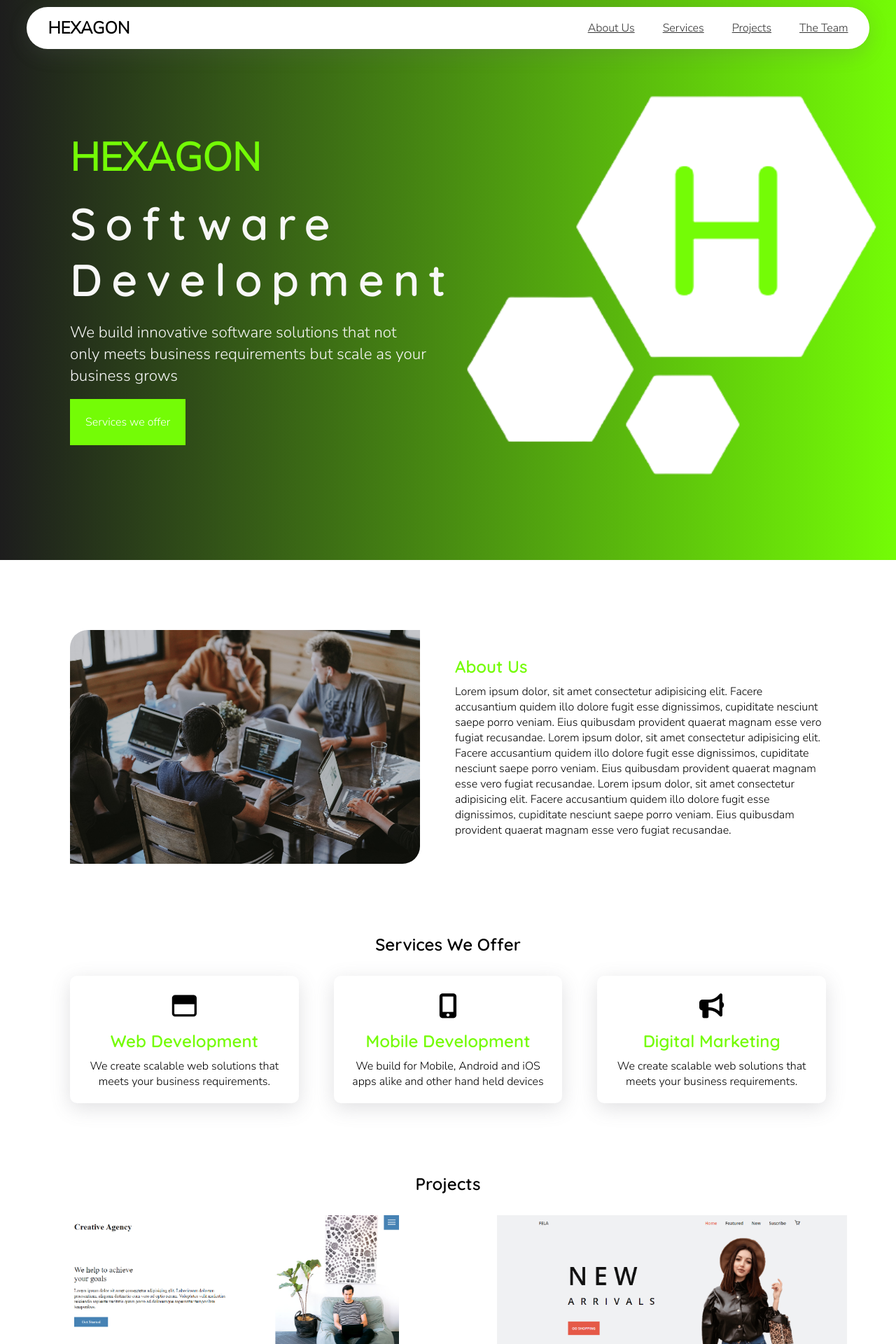
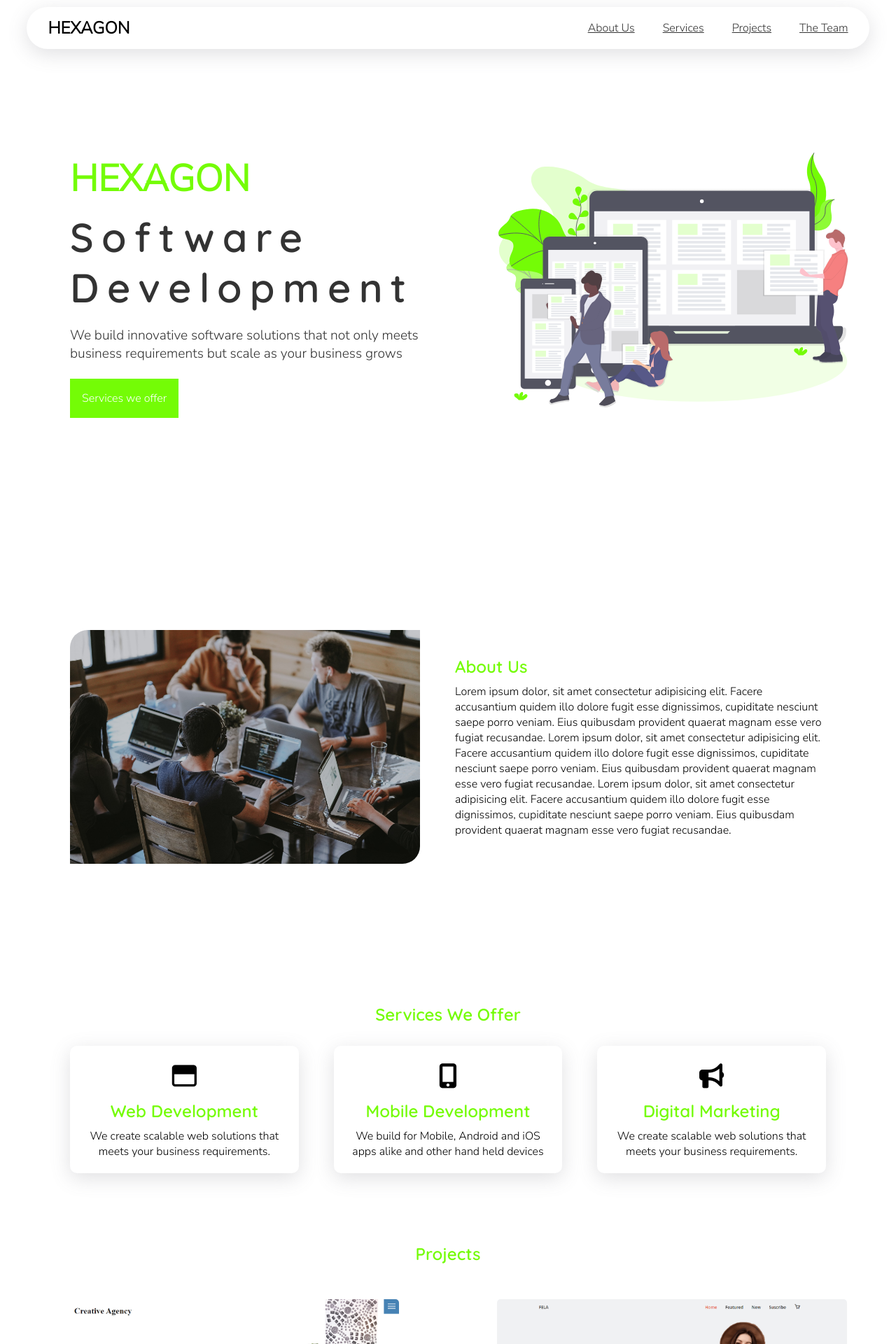
Before and after one commit to lekandev/hexagon.ng, a Vue app: page / in a window 1280 px wide. Shown: the top 1920 px of the page at 70% size. Built offline with nearby package versions, Linux system fonts and the light colour scheme; what particles.vue3 would draw is missing.

Commit message:
V1 done again

```diff
--- a/src/components/About.vue
+++ b/src/components/About.vue
@@ -27,7 +27,7 @@ export default {
 <style scoped lang="scss">
 @import "./utilities/_variables";
 .about {
-  padding: 100px 100px 0px 100px;
+  padding: 100px 100px 100px 100px;
 
   .about__container {
     display: flex;
@@ -53,7 +53,7 @@ export default {
 
 @media screen and (max-width: 640px) {
   .about {
-    padding: 50px 50px 0px 50px;
+    padding: 50px 50px 50px 50px;
 
     .about__container {
       flex-direction: column;
--- a/src/components/Contact.vue
+++ b/src/components/Contact.vue
@@ -2,6 +2,10 @@
   <section class="contact">
     <div class="contact__form">
       <h2 class="contact__title">Contact Us</h2>
+      <p class="contact__epistle">
+        "The internet is a very busy highway, come lets direct some of that
+        traffic to you"
+      </p>
       <form action="" method="POST">
         <input type="text" placeholder="John Doe" />
         <input type="text" placeholder="johndoe@gmail.com" />
@@ -32,7 +36,15 @@ export default {
 
     .contact__title {
       text-align: center;
-      margin-bottom : 20px;
+      margin-bottom: 15px;
+      color: $text-color1;
+    }
+
+    .contact__epistle {
+      text-align: center;
+      width: 300px;
+      margin-bottom: 15px;
+      color: $text-color3;
     }
 
     form {
--- a/src/components/DevProcess.vue
+++ b/src/components/DevProcess.vue
@@ -1,6 +1,6 @@
 <template>
     <section class="devProcess">
-        <h2 class="devProcess__title">Our Development Process</h2>
+        <h2 class="devProcess__title">Development Process</h2>
         <ul class="devProcesses">
             <li class="process">
                 <img src="../assets/undraw_Wireframing.svg" alt="">
@@ -29,10 +29,12 @@ export default {
 </script>
 
 <style lang="scss" scoped>
+@import "./utilities/_variables";
 .devProcess {
 
     .devProcess__title {
         text-align: center;
+        color: $text-color1;
     }
 
     .devProcesses {
@@ -44,18 +46,15 @@ export default {
         gap: 30px;
         margin: 50px 100px;
 
-        //  .process:not(:last-child) {
-        //    margin-right: 40px;
-        //  }
-
         .process {
             width: 220px;
             height: 220px;
             padding: 10px;
             border-radius: 50%;
-            background-color: rgba(116, 252, 6, 0.45);
+            background-color: rgba(255, 255, 255, 0.45);
             display: grid;
             place-content: center;
+            box-shadow: rgba(100, 100, 111, 0.2) 0px 10px 15px 0px;
 
             img {
             width: 120px;
--- a/src/components/Footer.vue
+++ b/src/components/Footer.vue
@@ -14,5 +14,6 @@ export default {
 footer {
   text-align: center;
   padding: 30px;
+  border-top: 0.5px solid #888;
 }
 </style>
--- a/src/components/Hero.vue
+++ b/src/components/Hero.vue
@@ -11,12 +11,8 @@
       </div>
 
       <div class="hero__right" data-aos="fade-left">
-        <img src="../assets/H.png" alt="" />
+        <img src="../assets/hero_svg.svg" alt="" />
       </div>
-
-      <!-- <div class="hex hexagon1"><h2>H</h2></div>
-      <div class="hex hexagon2"></div>
-      <div class="hex hexagon3"></div> -->
     </div>
 </template>
 
@@ -32,52 +28,42 @@ export default {
 
 .hero {
   width: 100%;
-  height: 100vh;
-  background-image: linear-gradient(
-    to right,
-    rgb(29, 29, 29),
-    rgb(116, 252, 6)
-  );
+  height: 100vh;;
+  background-color: $secondary-color;
   color: $text-color2;
-    // background-blend-mode: multiply;
-    // background-repeat: no-repeat;
   display: flex;
   //   justify-content: center;
   align-items: center;
-  //   color: #fff;
+  color: $text-color3;
 
   .hero__left {
     margin-left: 100px;
     width: 40%;
-    margin-right: 30px;
-    // display: flex;
-    // flex-direction: column;
-    //     justify-content: center;
-    //     // align-items: center;
+    margin-right: 100px; // Little p here
 
     .hero__name {
-      font-size: 3.5rem;
+      font-size: 3.3rem;
       text-transform: uppercase;
-      margin-bottom: 15px;
+      margin-bottom: 10px;
       color: $text-color1;
       font-family: "Nunito Sans", sans-serif;
     }
 
     .hero__agency-name {
-      font-size: 4rem;
-      letter-spacing: 0.8rem;
+      font-size: 3.6rem;
+      letter-spacing: 0.7rem;
       text-transform: capitalize;
       margin-bottom: 20px;
     }
 
     .hero__tagline {
-      font-size: 1.4rem;
+      font-size: 1.2rem;
       margin-bottom: 40px;
       font-family: "Nunito Sans", sans-serif;
     }
 
     .hero__link--button {
-      padding: 20px;
+      padding: 15px;
       color: #fff !important;
       background-color: $primary-color;
       text-decoration: none;
@@ -88,49 +74,19 @@ export default {
 
     .hero__link--button:hover {
       background-color: transparent;
+      color: $text-color1 !important;
     }
   }
 
   .hero__right {
-    //     width: 40%;
+    display: grid;
+    place-content: center;
 
     img {
-      width: 650px;
+      width: 500px;
     }
   }
 }
-
-// .hex {
-//   position: absolute;
-//   background-color: #ffffff;
-//   clip-path: polygon(25% 0%, 75% 0%, 100% 50%, 75% 100%, 25% 100%, 0% 50%);
-//   box-shadow: -33px 28px 5px 0px rgba(0,0,0,0.75);
-// }
-
-// .hexagon1 {
-//   width: 350px;
-//   height: 310px;
-//   top: 150px;
-//   left: 67%;
-//   color: #111;
-//   h2 {
-//     position: absolute;
-//   }
-// }
-
-// .hexagon2 {
-//   width: 200px;
-//   height: 170px;
-//   top: 400px;
-//   left: 58%;
-// }
-
-// .hexagon3 {
-//   width: 90px;
-//   height: 80px;
-//   top: 480px;
-//   left: 73%;
-// }
 
 // media queries
 @media screen and (max-width: 640px) {
--- a/src/components/Pricing.vue
+++ b/src/components/Pricing.vue
@@ -1,7 +1,7 @@
 <template>
   <section class="pricing">
     <h2>Pricing</h2>
-    <p>
+    <p class="pricing__details">
       Our mode of pricing usually depends on the type of website, mobile app or
       service, budget or features required by you or your business as we take
       into deep consideration the welfare of our customers but below are the
@@ -20,8 +20,8 @@
       <div class="pricing__price" data-aos="fade-down">
         <h3>Multi Website</h3>
         <p class="price__desc">
-          A multi page website to give your business an online presence with about 4
-          - 10 pages.
+          A multi page website to give your business an online presence with
+          about 4 - 10 pages.
         </p>
         <b class="price">&#8358;175,000</b>
         <p>Revision Included</p>
@@ -53,12 +53,14 @@ export default {
   margin: 100px;
 
   h2 {
-    margin-bottom: 10px;
+    margin-bottom: 20px;
     color: $text-color1;
   }
 
-  p {
-    margin-bottom: 50px;
+  .pricing__details {
+    margin-left: 60px;
+    margin-right: 60px;
+    margin-bottom: 60px;
   }
 
   .pricing__container {
@@ -103,6 +105,11 @@ export default {
   .pricing {
     margin: 50px;
 
+    .pricing__details {
+      margin-left: 7px;
+      margin-right: 7px;
+    }
+
     .pricing__container {
       grid-row-gap: 50px;
     }
--- a/src/components/ProjectCard.vue
+++ b/src/components/ProjectCard.vue
@@ -27,6 +27,7 @@ export default {
     width: 500px;
     overflow: hidden;
     margin-bottom: 10px;
+    border-radius: 5px;
   }
 
   h2 {
--- a/src/components/Projects.vue
+++ b/src/components/Projects.vue
@@ -44,13 +44,14 @@ export default {
 
   h2 {
     text-align: center;
-    margin-bottom: 30px;
+    margin-bottom: 50px;
+    color: $text-color1;
   }
 
   .projects__container {
     display: grid;
     grid-template-columns: repeat(auto-fit, minmax(540px, 1fr));
-    grid-row-gap: 40px;
+    row-gap: 50px;
   }
 }
 
--- a/src/components/Services.vue
+++ b/src/components/Services.vue
@@ -49,6 +49,7 @@ export default {
   h2 {
     text-align: center;
     margin-bottom: 30px;
+    color: $text-color1;
   }
 
   .services__container {
@@ -58,6 +59,7 @@ export default {
     // align-items: center;
 
     .service {
+      // width: 20rem;
       text-align: center;
       padding: 20px;
       box-shadow: rgba(100, 100, 111, 0.2) 0px 7px 29px 0px;
--- a/src/components/Team.vue
+++ b/src/components/Team.vue
@@ -66,6 +66,7 @@ export default {
   .team__title {
     text-align: center;
     margin-bottom: 50px;
+    color: $text-color1;
   }
 
   .team__container {
--- a/src/components/utilities/_variables.scss
+++ b/src/components/utilities/_variables.scss
@@ -3,5 +3,6 @@ $secondary-color: #ffffff;
 $tertiary-color: #434854;
 $text-color1: rgb(116, 252, 6);
 $text-color2: #f8f8f8;
+$text-color3: #333333;
 
 @import url('https://fonts.googleapis.com/css2?family=Montserrat:wght@200&family=Nunito+Sans:wght@200;300&family=Quicksand:wght@500;600&display=swap');
```
